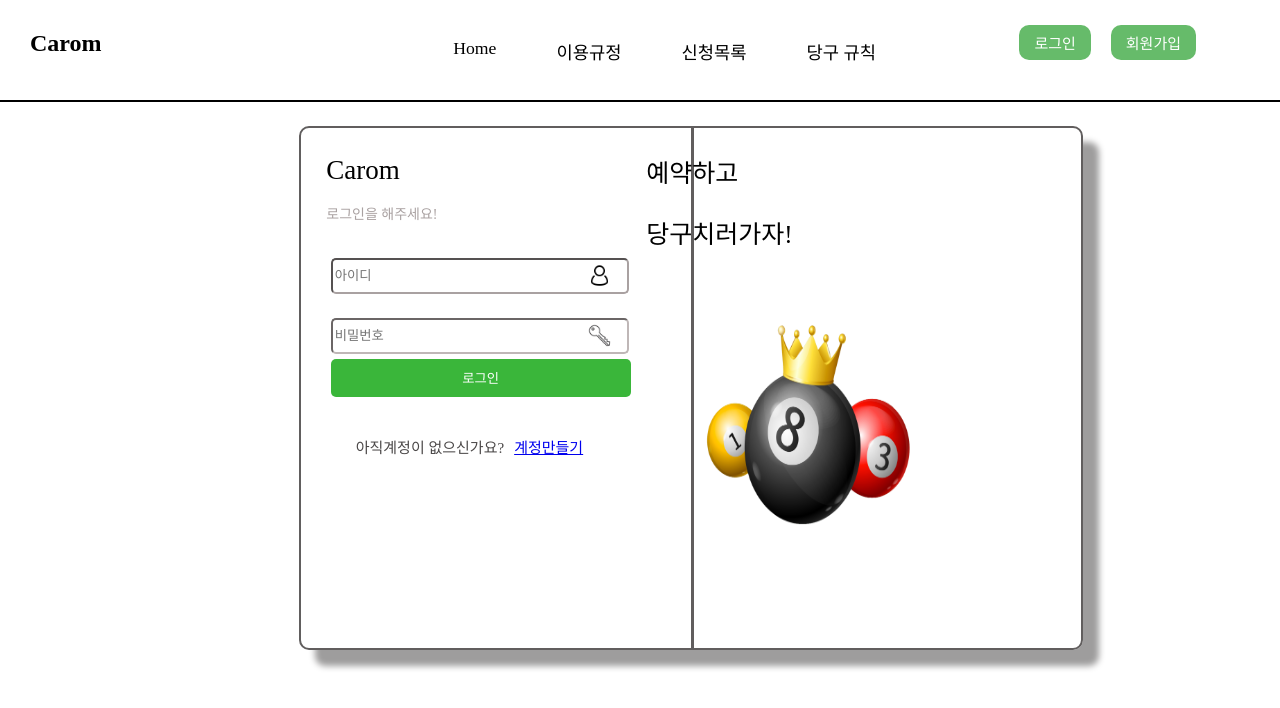
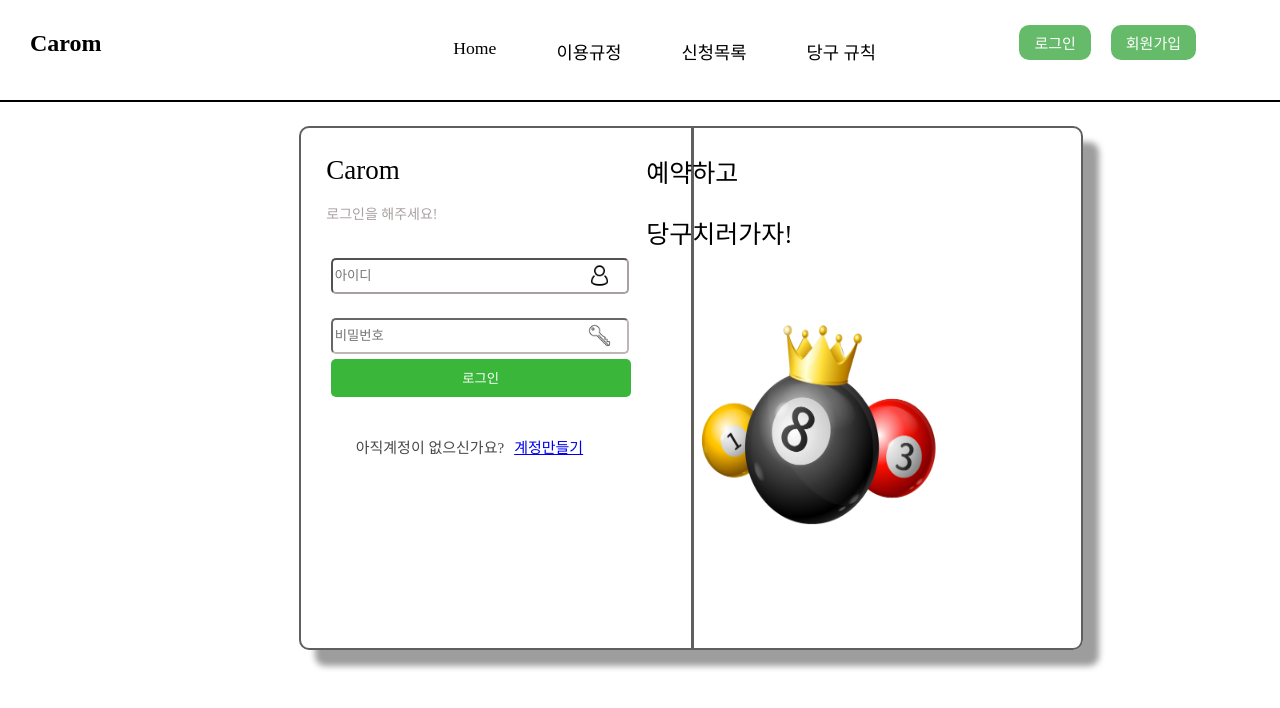
Before and after one commit to AZAAZATV/CaromFront, a React (Create React App) app in the folder carom/: page /login in a window 1280 px wide. Shown: the top 708 px of the page. Built offline with nearby package versions, Linux system fonts and the light colour scheme; a web font is replaced by a local one.

Commit message:
로그인 input 태그 글자 제한

```diff
--- a/carom/src/Components/Login.js
+++ b/carom/src/Components/Login.js
@@ -1,6 +1,6 @@
 import React from "react";
 import './Login.scss';
-import {Link} from 'react-router-dom';
+import { Link } from 'react-router-dom';
 
 function Login() {
     return <div className="Login">
@@ -12,12 +12,22 @@ function Login() {
             <div className="title">로그인을 해주세요!</div>
 
             <div className="log-in">
-                <input placeholder="아이디" />
+                <input placeholder="아이디" type='text' maxLength={10} onChange={(e) => {
+                    const E = /[^a-zA-Z]/g;
+                    if (E.test(e.target.value)) {
+                        e.target.value = e.target.value.replace(E, '');
+                    }
+                }} />
                 <img className="phoneImage" src="image/login.png" alt="login" />
             </div>
 
             <div className="secrit">
-                <input placeholder="비밀번호" type={'password'} />
+                <input placeholder="비밀번호" type={'password'} maxLength={10} onChange={(e) => {
+                    const E = /[^0-9]/g;
+                    if (E.test(e.target.value)) {
+                        e.target.value = e.target.value.replace(E, '');
+                    }
+                }} />
                 <img className="phoneImage2" src="image/secrit.png" alt="secret" />
             </div>
 
@@ -28,7 +38,7 @@ function Login() {
             <div className="make">
                 <div className="nosign">아직계정이 없으신가요?</div>
                 <Link to='/signup'>
-                <p>계정만들기</p>
+                    <p>계정만들기</p>
                 </Link>
             </div>
 
@@ -36,14 +46,10 @@ function Login() {
                 <p>예약하고</p>
                 <p>당구치러가자!</p>
 
-                <img className="phoneImage3" src="image/loginball.png" />
+                <img className="phoneImage3" src="image/loginball.png" alt="" />
             </div>
-
-            <div className="line">
-
-            </div>
+            <div className="line" />
         </div>
-
     </div>;
 }
 
--- a/carom/src/Components/Login.scss
+++ b/carom/src/Components/Login.scss
@@ -23,7 +23,7 @@
     margin-top: 10%;
     border-radius: 10px;
 
-        .maintitle{
+    .maintitle {
       p {
         font-size: 27px;
         margin-left: 2%;
@@ -36,8 +36,8 @@
       margin: 0;
       padding: 0;
       margin-left: 50%;
-            border-left : 3px solid rgb(97, 94, 94);
-            height : 100%;
+      border-left: 3px solid rgb(97, 94, 94);
+      height: 100%;
     }
 
     .title {
@@ -53,6 +53,7 @@
       position: absolute;
       margin-top: 130px;
       margin-left: 30px;
+
       input {
         font-family: 'GmarketSansMedium';
         width: 290px;
@@ -60,6 +61,7 @@
         border-radius: 5px;
         border-color: rgb(169, 161, 161);
       }
+
       .phoneImage {
 
         margin-left: -14%;
@@ -103,6 +105,7 @@
         &:hover {
           background-color: rgb(120, 216, 120);
         }
+
         font-family: 'GmarketSansMedium';
         background-color: rgb(58, 182, 58);
         width: 300px;
@@ -116,7 +119,7 @@
 
       .nosign {
         font-family: 'GmarketSansMedium';
-                color:  rgb(74, 71, 71);
+        color: rgb(74, 71, 71);
       }
 
       font-size: 14px;
@@ -133,9 +136,11 @@
 
 
     }
+
     .write {
       position: absolute;
       margin-left: 27%;
+
       p {
         font-family: 'PyeongChangPeace-Bold';
         font-size: 25px;
@@ -144,11 +149,12 @@
       .phoneImage3 {
         position: absolute;
         margin-top: 50px;
-                margin-left: 30px;
-                width: 260px;
+        margin-left: 20px;
+        width: 300px;
         height: 200px;
       }
     }
+
     .maintitle {
       p {
         font-size: 27px;
```
Lines whose indentation alone changed are shown as unchanged.
